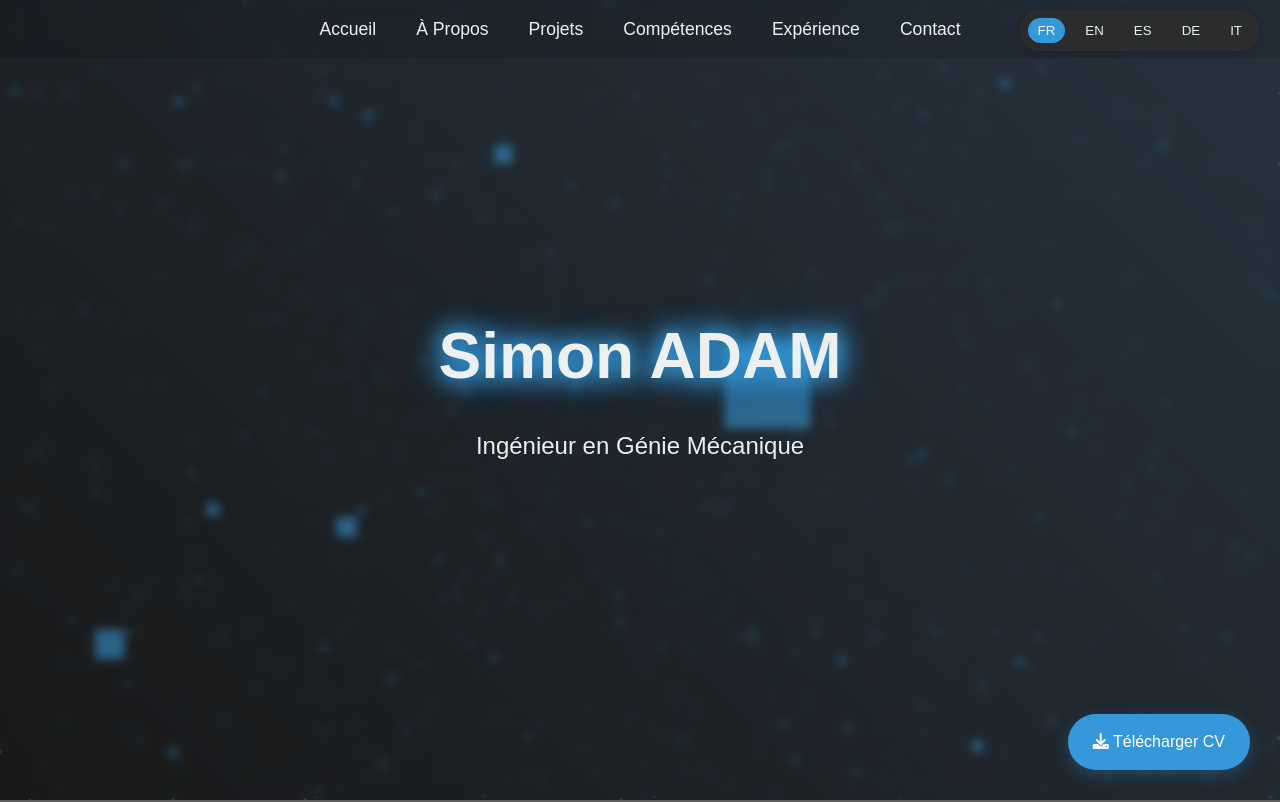
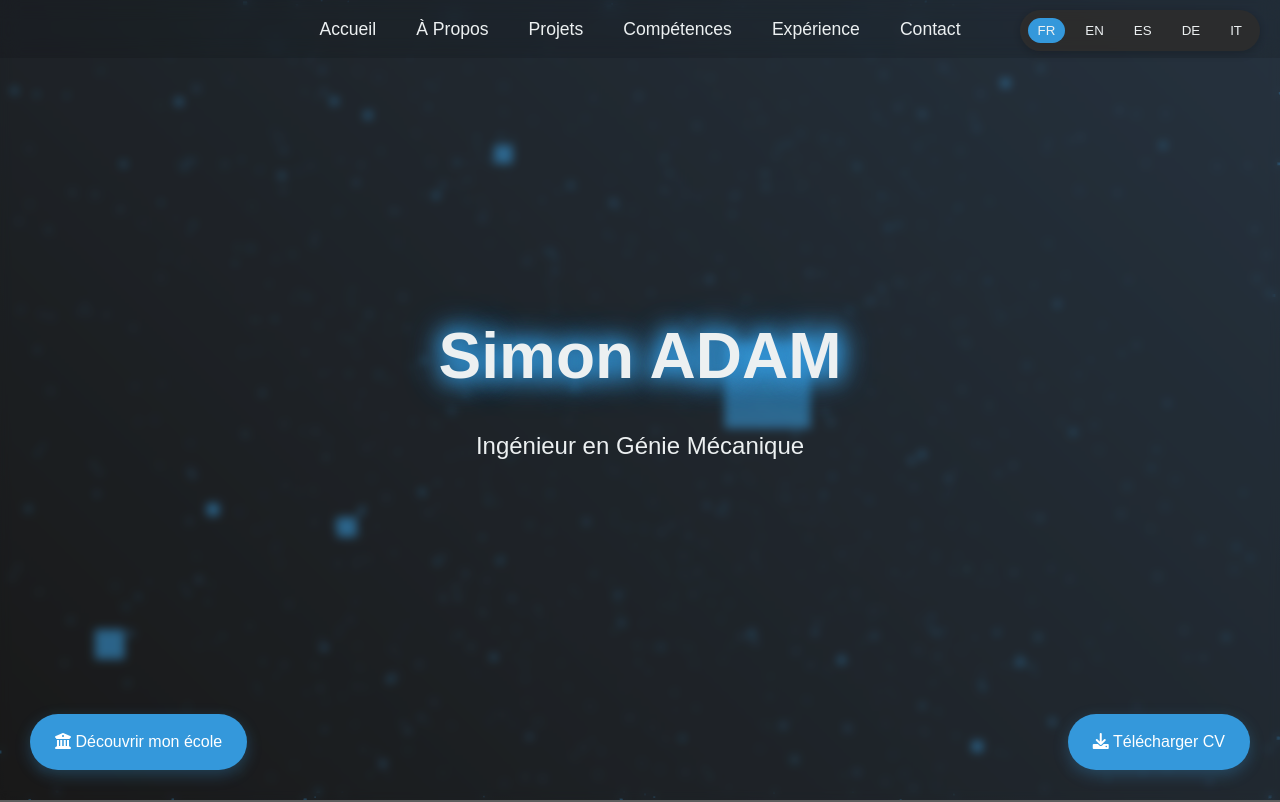
Before and after one commit to Simono18-02/Portfolio-ADAM-Simon, a plain HTML site: page index.html in a window 1280 px wide. Shown: the top 802 px of the page. Drawn offline with nearby package versions, Linux system fonts and the light colour scheme; animation ran at ten frames a second.

Commit message:
Update style.css

```diff
--- a/style.css
+++ b/style.css
@@ -687,3 +687,30 @@ nav ul li a:hover::after {
 .lang-btn.active {
     background: var(--secondary-color);
 }
+
+
+.school-link {
+    position: fixed;
+    bottom: 30px;
+    left: 30px;
+    background: var(--secondary-color);
+    color: white;
+    padding: 15px 25px;
+    border-radius: 30px;
+    text-decoration: none;
+    box-shadow: 0 5px 15px rgba(52, 152, 219, 0.3);
+    transition: all 0.3s ease;
+    z-index: 1000;
+}
+
+.school-link:hover {
+    transform: translateY(-5px);
+    box-shadow: 0 8px 20px rgba(52, 152, 219, 0.4);
+}
+
+/* Adaptation responsive */
+@media (max-width: 768px) {
+    .school-link {
+        bottom: 90px; /* Pour éviter la superposition avec le bouton CV sur mobile */
+    }
+}
```
